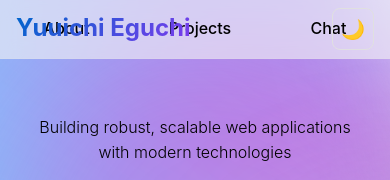
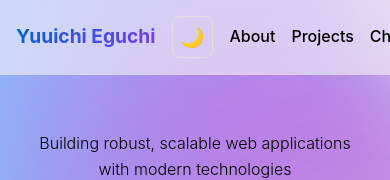
Before and after one commit to yuuichieguchi/portfolio, a Next.js app in the folder frontend/: page / in a window 390 px wide. Shown: the top 180 px of the page. Built offline with nearby package versions, Linux system fonts and the light colour scheme; no server answers.

Commit message:
[fix] design on mobile

```diff
--- a/frontend/components/Layout.module.css
+++ b/frontend/components/Layout.module.css
@@ -126,14 +126,34 @@
 /* Responsive design */
 @media (max-width: 768px) {
   .headerContent {
-    flex-direction: column;
+    flex-direction: row;
+    justify-content: space-between;
+    align-items: center;
     padding: var(--spacing-md);
+    gap: var(--spacing-md);
+  }
+
+  .logo {
+    position: static;
+    order: 1;
+    flex-shrink: 0;
+  }
+
+  .logo h1 {
+    font-size: 1.2rem;
   }
 
   .nav {
     order: 3;
-    width: 100%;
+    flex: 1;
     justify-content: space-around;
+    gap: var(--spacing-md);
+  }
+
+  .themeToggle {
+    position: static;
+    order: 2;
+    flex-shrink: 0;
   }
 
   .footerContent {
```
